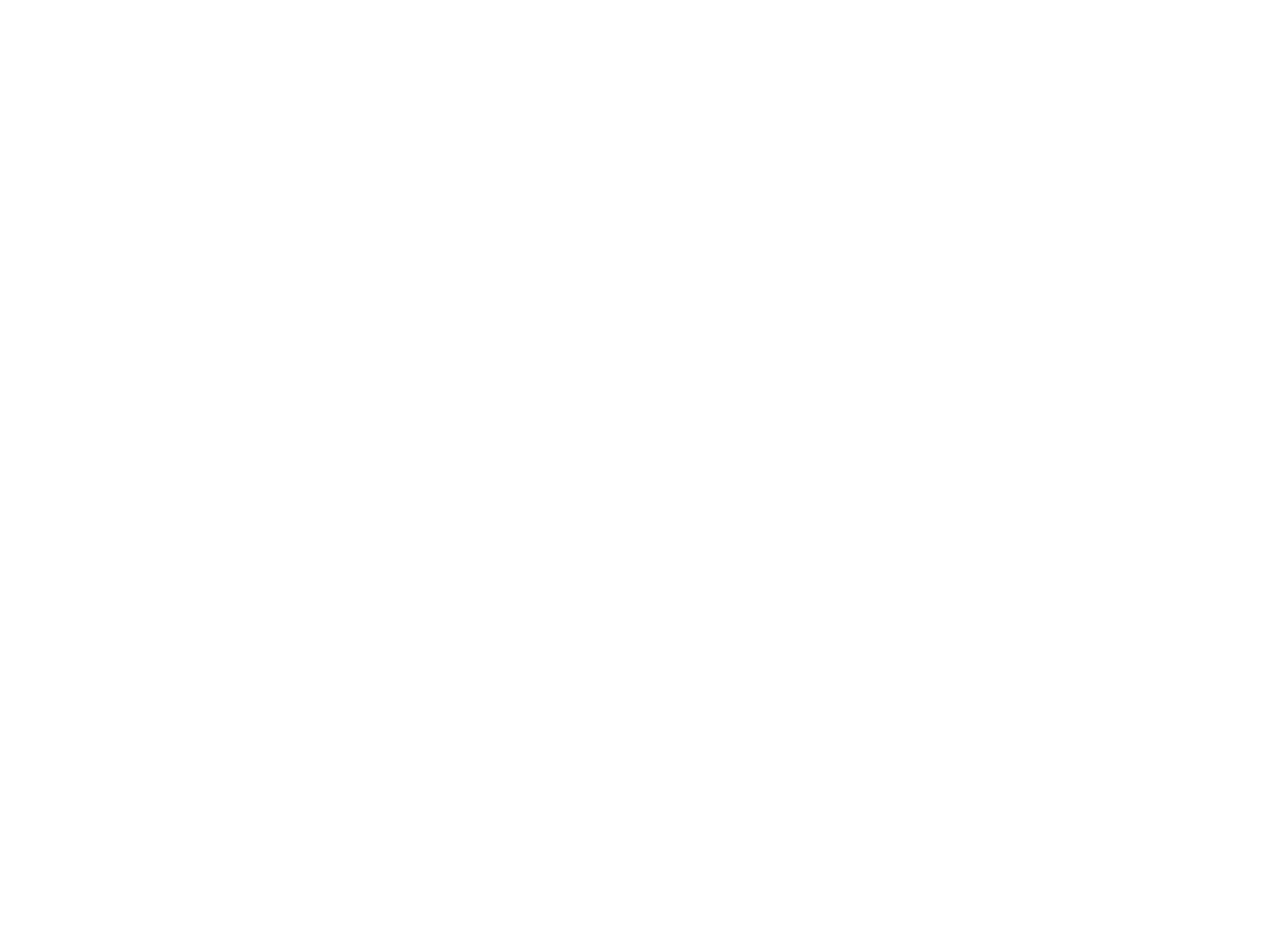
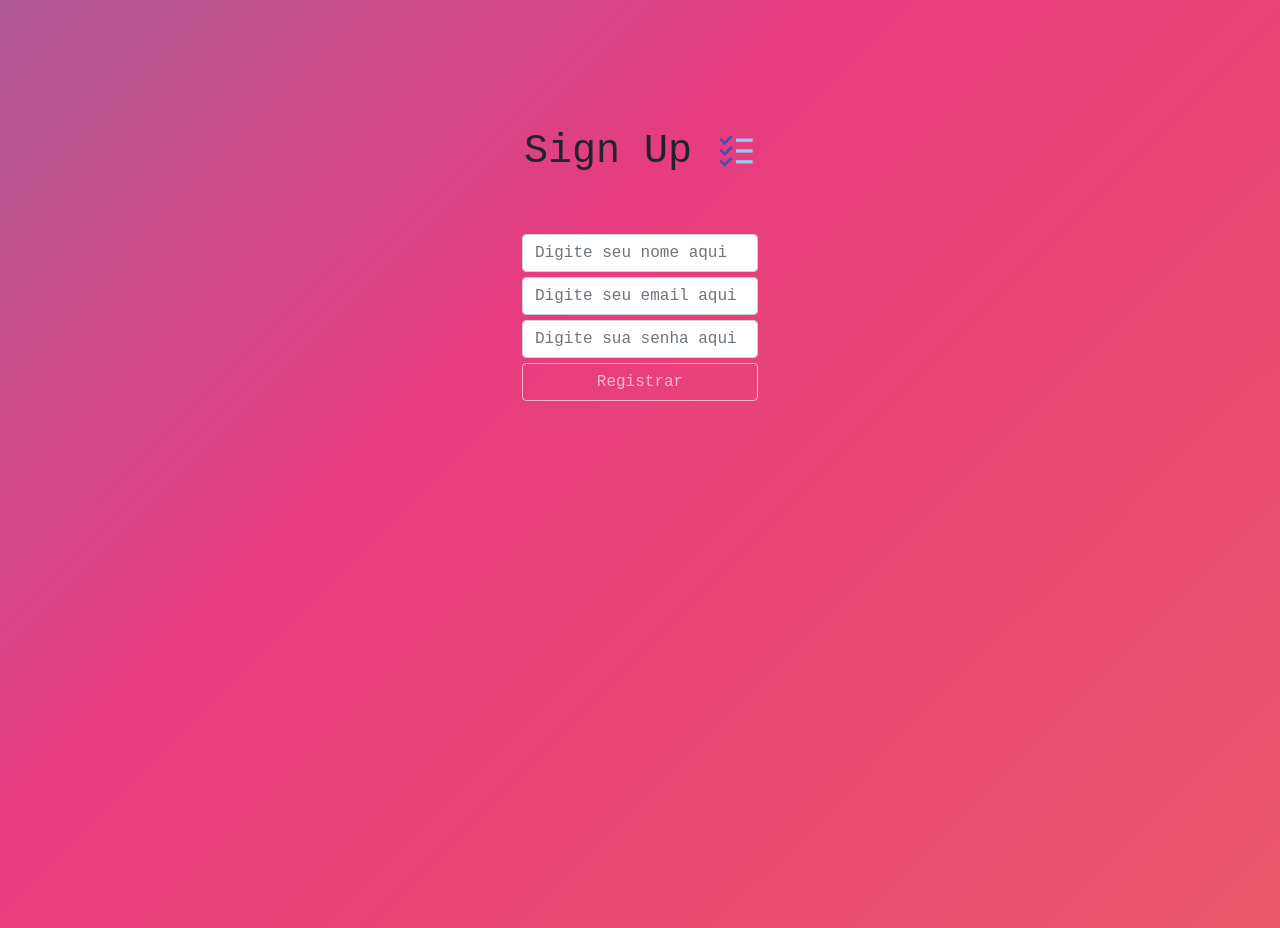
Before and after one commit to arthur1silva1r/toDoList, a React (Create React App) app: page /signup in a window 1280 px wide. Before the commit the page ends 800 px from the top, so only its background shows below. Built offline with nearby package versions, Linux system fonts and the light colour scheme.

Commit message:
tela de home e de registro

```diff
--- a/package.json
+++ b/package.json
@@ -7,8 +7,10 @@
     "@testing-library/react": "^12.1.2",
     "@testing-library/user-event": "^13.5.0",
     "bootstrap": "^5.1.3",
+    "bootstrap-icons": "^1.8.1",
     "react": "^17.0.2",
     "react-dom": "^17.0.2",
+    "react-icons": "^4.3.1",
     "react-router-dom": "^5.2.0",
     "react-scripts": "5.0.0",
     "reactstrap": "^9.0.1",
--- a/src/App.css
+++ b/src/App.css
@@ -36,3 +36,23 @@
     transform: rotate(360deg);
   }
 }
+
+body {
+	background: linear-gradient(-45deg, #ee7752, #e73c7e, #23a6d5, #23d5ab);
+	background-size: 400% 400%;
+	animation: gradient 15s ease infinite;
+	height: 100vh;
+  font-family: monospace;
+}
+
+@keyframes gradient {
+	0% {
+		background-position: 0% 50%;
+	}
+	50% {
+		background-position: 100% 50%;
+	}
+	100% {
+		background-position: 0% 50%;
+	}
+}
--- a/src/App.js
+++ b/src/App.js
@@ -3,13 +3,17 @@ import './App.css';
 import ListProvider from './context/ListProvider';
 import Login from './pages/Login';
 import List from './pages/List'
+import Register from "./pages/Register";
+import Home from './pages/Home';
 
 function App() {
   return (
     <ListProvider>
       <BrowserRouter>
         <Switch>
-          <Route exact path="/" component={ Login }/>
+          <Route exact path="/" component={ Home }/>
+          <Route exact path="/signin" component={ Login }/>
+          <Route exact path="/signup" component={ Register }/>
           <Route exact path="/list" component={ List }/>
         </Switch>
       </BrowserRouter>
--- /dev/null
+++ b/src/pages/Home.jsx
@@ -0,0 +1,41 @@
+import { Button } from 'reactstrap';
+import '../style/Home.css';
+
+function Home() {
+  return (
+    <div className="home">
+      <h1>
+        To Do List, by: Arthur da Silva Rodrigues
+      </h1>
+      <div className="buttons">
+        <Button
+          href="/signin"
+          color="light"
+          outline
+        >
+          Sign In
+        </Button>
+        {" "}
+        <Button
+          href="/signup"
+          color="light"
+          outline
+        >
+          Sign Up
+        </Button>
+      </div>
+      <div className="div-sec-one">
+        <section className="sec-one">
+          <h2>Objetivo</h2>
+          <p className="p-obj">
+              Tive como objetivo desta aplicação por em prática um pouco dos conhecimentos adquiridos no módulo de Front-end
+            do curso de Desenvolvimento Web da Trybe. Aqui usando React.js, Context API e
+            React Hooks, busquei desenvolver uma aplicação que simula uma lista de tarefas.
+          </p>
+        </section>
+      </div>
+    </div>
+  );
+}
+
+export default Home;
--- a/src/pages/Login.jsx
+++ b/src/pages/Login.jsx
@@ -2,9 +2,11 @@ import { useState } from 'react';
 import { useHistory } from 'react-router-dom';
 import '../style/Login.css';
 import { Button, Input } from 'reactstrap';
+import { FcTodoList } from 'react-icons/fc';
 
 function Login() {
   const [email, setEmail] = useState('');
+  const arrayUsers = JSON.parse(localStorage.getItem('users'));
   const history = useHistory();
 
   function emailHandler({ target }) {
@@ -21,13 +23,19 @@ function Login() {
   }
 
   function onSubmitClick(){
-    localStorage.setItem('emailTodo', JSON.stringify(email));
-    history.push('/list');
+    if (arrayUsers) {
+      const existeUsuario = arrayUsers.find((user) => user.emailUser === email);
+      if (existeUsuario) {
+        history.push('/list');
+      } else {
+        alert("Usuário inexistente. Registre-se agora clicando em");
+      }
+    }
   }
 
   return (
     <div className="login-page">
-      <h1 className="login-title">Sign In &#128221;</h1>
+      <h1 className="login-title">Sign In <FcTodoList /></h1>
       <form className="login-form">
         <Input
           type="text"
@@ -36,20 +44,28 @@ function Login() {
           className="login-input"
           onChange={ (evt) => emailHandler(evt) }
         />
+        {" "}
         <Input
           type="password"
           name="senha"
           placeholder="Digite sua senha aqui"
           className="login-input"
         />
+        {" "}
         <Button
-          color="primary"
+          color="light"
           outline
           disabled={ !validateEmail(email) }
           onClick={ onSubmitClick }
         >
           Entrar
         </Button>
+        <a
+          className="cadastrese"
+          href="/signup"
+        >
+          Não possui uma conta? Clique aqui
+        </a>
       </form>
     </div>
   );
--- /dev/null
+++ b/src/pages/Register.jsx
@@ -0,0 +1,105 @@
+import { useState } from 'react';
+import { useHistory } from 'react-router-dom';
+import '../style/Login.css';
+import { Button, Input, Alert } from 'reactstrap';
+import { FcTodoList } from 'react-icons/fc';
+
+function Register() {
+  const arrayUsers = JSON.parse(localStorage.getItem('users'));
+  const [email, setEmail] = useState('');
+  const [senha, setSenha] = useState('');
+  const [nome, setNome] = useState('');
+  const history = useHistory();
+
+  function emailHandler({ target }) {
+    setEmail(target.value);
+  }
+
+  function senhaHandler({ target }) {
+    setSenha(target.value);
+  }
+
+  function nomeHandler({ target }) {
+    setNome(target.value);
+  }
+
+  function validateEmail(email) {
+    let regexEmail = /^\w+([.-]?\w+)*@\w+([.-]?\w+)*(\.\w{2,3})+$/;
+    if (email.match(regexEmail)) {
+      return true;
+    } else {
+      return false;
+    }
+  }
+
+  function registerChecker(newUser){
+    const existeUsuario = arrayUsers.find((user) => user.emailUser === newUser.emailUser);
+    if (existeUsuario) {
+      return true;
+    }
+    return false
+  }
+
+  function onSubmitClick(){
+    const newUser = {
+      nomeUser: nome,
+      emailUser: email,
+      senhaUser: senha,
+    };
+    if (registerChecker(newUser)) {
+      alert(
+          <Alert
+            color="primary"
+          >
+            Hey! Pay attention.
+          </Alert>
+      );
+    } else {
+      if (arrayUsers) {
+        localStorage.setItem('users', JSON.stringify([...arrayUsers, newUser]))
+      } else {
+        localStorage.setItem('users', JSON.stringify([newUser]))
+      };
+      history.push('/signin');
+    }
+  }
+
+  return (
+    <div className="login-page">
+      <h1 className="login-title">Sign Up <FcTodoList/></h1>
+      <form className="login-form">
+      <Input
+          type="text"
+          name="nome"
+          placeholder="Digite seu nome aqui"
+          className="login-input"
+          onChange={ (evt) => nomeHandler(evt) }
+        />
+        <Input
+          type="text"
+          name="email"
+          placeholder="Digite seu email aqui"
+          className="login-input"
+          onChange={ (evt) => emailHandler(evt) }
+        />
+        <Input
+          type="password"
+          name="senha"
+          placeholder="Digite sua senha aqui"
+          className="login-input"
+          onChange={ (evt) => senhaHandler(evt) }
+        />
+        <Button
+          color="light"
+          outline
+          disabled={ !validateEmail(email) }
+          onClick={ onSubmitClick }
+        >
+          Registrar
+        </Button>
+      </form>
+    </div>
+  );
+}
+
+export default Register;
--- /dev/null
+++ b/src/style/Home.css
@@ -0,0 +1,22 @@
+.home {
+  display: flex;
+  flex-direction: column;
+  margin: 200px;
+}
+
+.buttons {
+  display: flex;
+  justify-content: space-around;
+  margin-top: 60px;
+  width: 300px;
+}
+
+.div-sec-one {
+  width: 100%;
+  padding-top: 150px;]
+  border-style: hidden;
+}
+
+.p-obj {
+  width: 1200px;
+}
--- a/src/style/Login.css
+++ b/src/style/Login.css
@@ -16,3 +16,12 @@
   height: 150px;
   border-radius: 0.25rem;
 }
+
+.login-input {
+  margin-bottom: 5px;
+}
+
+.cadastrese {
+  margin-top:20px;
+  color: white;
+}
```
Also changed, not shown: 1 other file (tests, documents, lock files or other folders).
